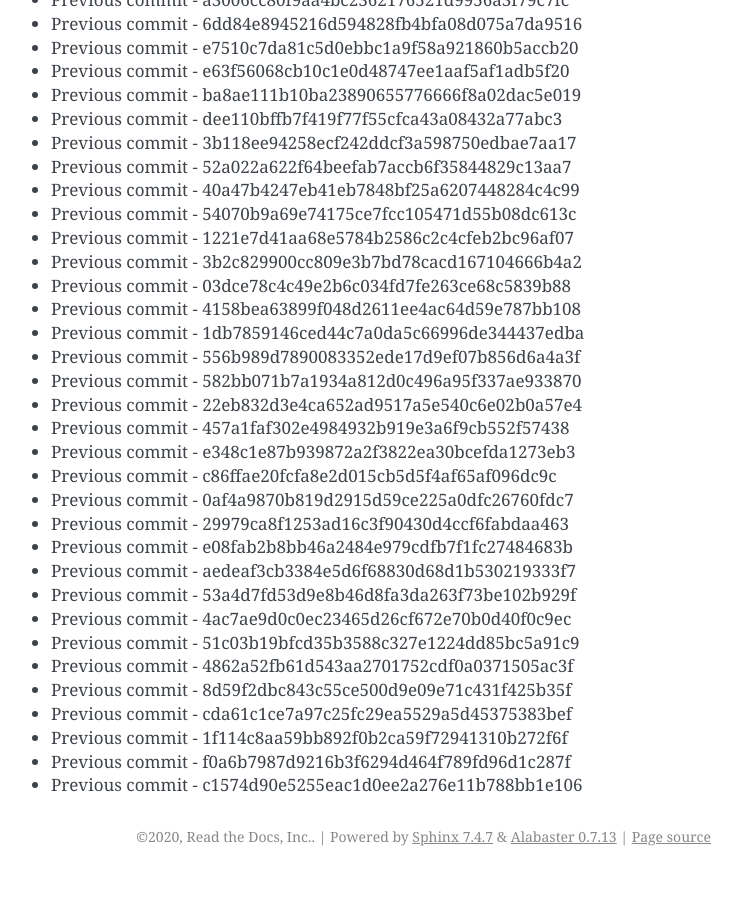
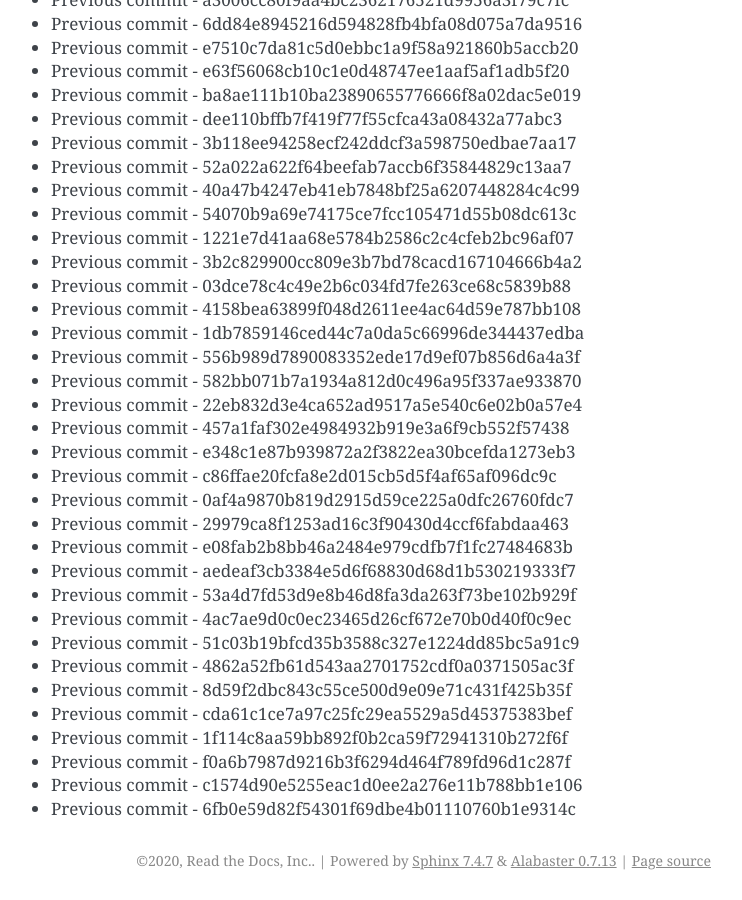
Before and after one commit to readthedocs/rtd-git-stresstest, a Sphinx documentation site: the page built from docs/updates.rst, in a window 1280 px wide and 900 px high, scrolled down 73236 px. Shown: the whole window, without its empty margins (399-1141 px from the left). Built offline with Sphinx 7.4.7, drawn with Linux system fonts in a browser that asks for light colours; before the commit the page ends 74112 px from its top, so only the background shows below that.

Commit message:
Generating commit from previous: 6fb0e59d82f54301f69dbe4b01110760b1e9314c

```diff
--- a/docs/updates.rst
+++ b/docs/updates.rst
@@ -3109,3 +3109,4 @@ It can be tested for any performance characteristics.
 * Previous commit - 1f114c8aa59bb892f0b2ca59f72941310b272f6f
 * Previous commit - f0a6b7987d9216b3f6294d464f789fd96d1c287f
 * Previous commit - c1574d90e5255eac1d0ee2a276e11b788bb1e106
+* Previous commit - 6fb0e59d82f54301f69dbe4b01110760b1e9314c
```
